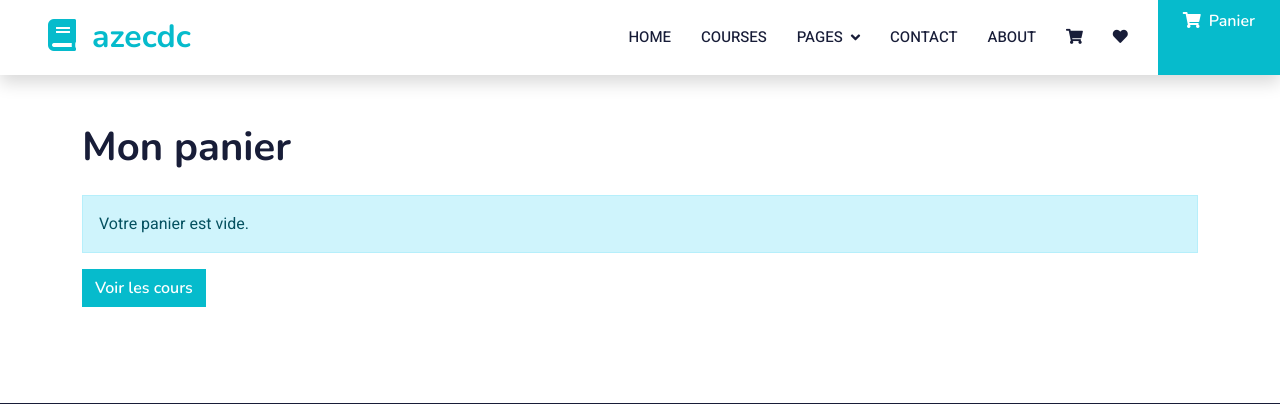
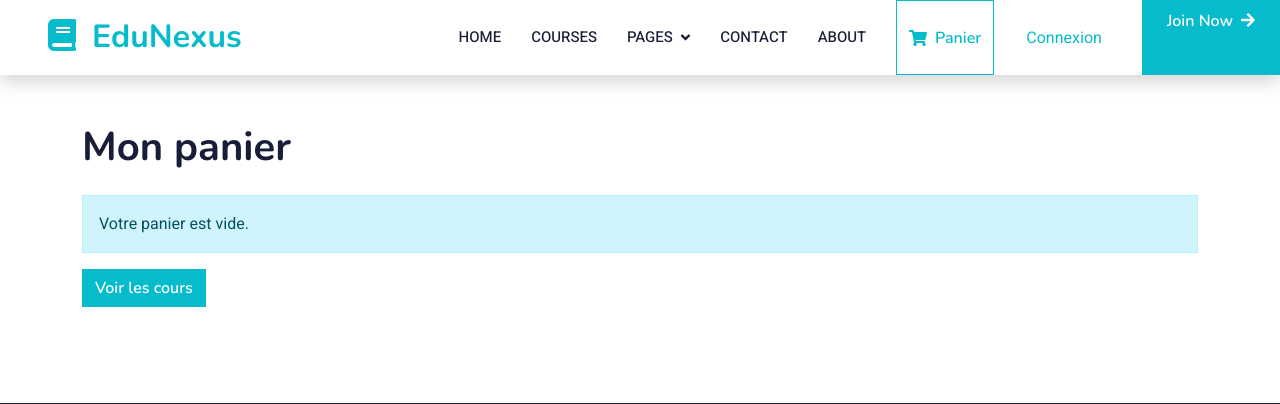
Before and after one commit to Aziz216-ui/Elearning, a Symfony app: template templates/front/cart/index.html.twig in a window 1280 px wide. Shown: the top 404 px of the page. Run offline with Twig, Linux system fonts and the light colour scheme; the template is opened without the code that fills it, so the values that code supplies are empty; some libraries are stand-ins or nearby versions.

Commit message:
Crud et design de frontend et nvbar

```diff
--- a/templates/base.html.twig
+++ b/templates/base.html.twig
@@ -49,7 +49,7 @@
     <!-- Navbar Start -->
     <nav class="navbar navbar-expand-lg bg-white navbar-light shadow sticky-top p-0">
         <a href="index.html" class="navbar-brand d-flex align-items-center px-4 px-lg-5">
-            <h2 class="m-0 text-primary"><i class="fa fa-book me-3"></i>azecdc</h2>
+            <h2 class="m-0 text-primary"><i class="fa fa-book me-3"></i>EduNexus</h2>
         </a>
         <button type="button" class="navbar-toggler me-4" data-bs-toggle="collapse" data-bs-target="#navbarCollapse">
             <span class="navbar-toggler-icon"></span>
@@ -70,32 +70,25 @@
                 </div>
                 <a href="{{ path('app_contact') }}" class="nav-item nav-link {{ app.request.attributes.get('_route') == 'app_contact' ? 'active' : '' }}">Contact</a>
                 <a href="{{ path('app_about') }}" class="nav-item nav-link {{ app.request.attributes.get('_route') == 'app_about' ? 'active' : '' }}">About</a>
-                {# Panier et Favoris dans la navbar #}
+            </div>
+            <div class="d-flex align-items-center">
+                <a href="{{ path('app_cart_index') }}" class="btn btn-outline-primary me-3 d-none d-lg-flex align-items-center">
+                    <i class="fa fa-shopping-cart me-2"></i>
+                    <span>Panier</span>
                     {% set cart = app.session.get('cart') ?? {} %}
                     {% set cartCount = 0 %}
                     {% for _id, qty in cart %}
                         {% set cartCount = cartCount + qty %}
                     {% endfor %}
-                <a href="{{ path('app_cart_index') }}" class="nav-item nav-link position-relative">
-                  <i class="fa fa-shopping-cart"></i>
                     {% if cartCount > 0 %}
-                    <span class="position-absolute top-0 start-100 translate-middle badge rounded-pill bg-danger">{{ cartCount }}</span>
+                        <span class="badge bg-danger ms-2">{{ cartCount }}</span>
                     {% endif %}
                 </a>
-                {% set favs = app.session.get('favs') ?? [] %}
-                <a href="{{ path('app_fav_index') }}" class="nav-item nav-link position-relative" title="Archives / Favoris">
-                  <i class="fa fa-heart"></i>
-                  {% if favs|length > 0 %}
-                    <span class="position-absolute top-0 start-100 translate-middle badge rounded-pill bg-danger">{{ favs|length }}</span>
-                  {% endif %}
+                <a href="#" class="nav-item nav-link me-4">Connexion</a>
+                <a href="#" class="btn btn-primary py-2 px-4 d-none d-lg-block">
+                    Join Now<i class="fa fa-arrow-right ms-2"></i>
                 </a>
             </div>
-            <a href="{{ path('app_cart_index') }}" class="btn btn-primary py-2 px-lg-4 d-none d-lg-block">
-              <i class="fa fa-shopping-cart me-2"></i>Panier
-              {% if cartCount is defined and cartCount > 0 %}
-                <span class="badge bg-light text-dark ms-2">{{ cartCount }}</span>
-              {% endif %}
-            </a>
         </div>
     </nav>
     <!-- Navbar End -->
```
Lines whose indentation alone changed are shown as unchanged.
